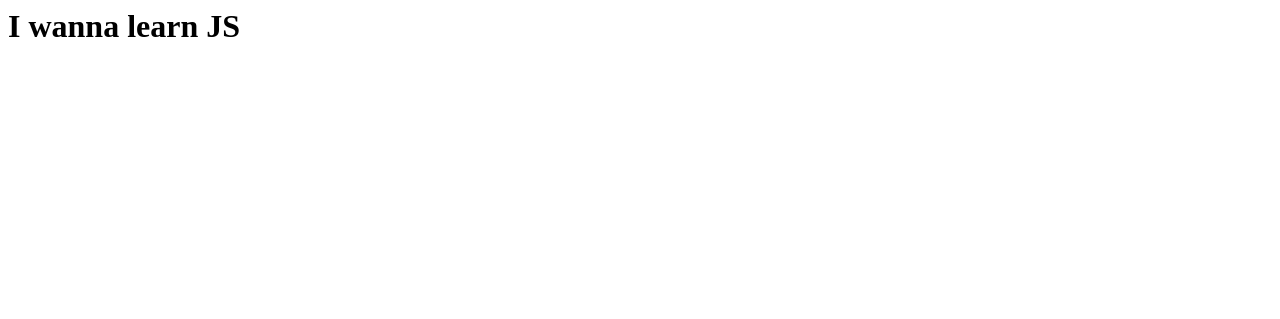
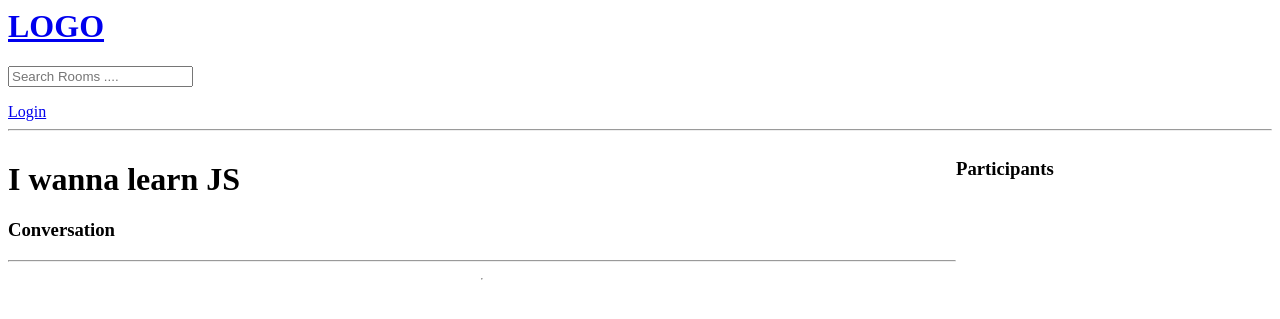
Before and after one commit to Andrew-comm/Django, a Django app: page /room/6/ in a window 1280 px wide. Shown: the top 319 px of the page. Run offline with Django 4.2, Linux system fonts and the light colour scheme; data comes from the database, SQL or seed files in the repository; both versions use the stored data as it was after the commit.

Commit message:
added new files and dealt with forms and validation

```diff
--- a/mysite/Templates/room.html
+++ b/mysite/Templates/room.html
@@ -1,2 +1,51 @@
+{% include "navbar.html" %}
 
+
+<style>
+    .room-container{
+        display: grid;
+        grid-template-columns: 3fr 1fr;
+    }
+</style>
+<div class="room-container">
+    <div>
 <h1>{{room.name}}</h1>
+<p>{{room.description}}</p>
+
+
+<div class="comment-wrapper">
+
+    <h3>Conversation</h3>
+    <hr>
+
+    {% for message in room_messages %}
+
+    <div>
+        <small>@{{message.user}}  {{message.created|timesince}} ago</small>
+        <p>{{message.body}}</p>
+    </div>
+
+    <hr>
+
+    {% endfor %}
+
+</div>
+
+{% if request.user.is_authenticated %}
+
+<div class="comment-form">
+    <form method="POST" action="">
+        {% csrf_token%}
+        <input type="text" name="body" placeholder="Write your message here...">
+
+
+    </form>
+
+</div>
+{% endif %}
+</div>
+<div>
+    <h3>Participants</h3>
+</div>
+<hr>
+</div>
--- a/mysite/base/models.py
+++ b/mysite/base/models.py
@@ -23,6 +23,7 @@ class Room(models.Model):
     topic = models.ForeignKey(Topic,on_delete=models.SET_NULL, null = True)
     name = models.CharField(max_length=150, null = True, blank = True)
     description = models.TextField(null= True, blank = True)
+    participants = models.ManyToManyField(User,related_name='participants', blank = True)
     updated = models.DateTimeField(auto_now = True)
     created = models.DateTimeField(auto_now_add = True)
 
--- a/mysite/base/views.py
+++ b/mysite/base/views.py
@@ -9,8 +9,9 @@ from django.contrib.auth.forms import UserCreationForm
 from django.db.models import Q
 from django.contrib.auth.models import User
 from django.contrib.auth import authenticate, login, logout
+from zmq import Message
 
-from .models import Room, Topic
+from .models import Room, Topic, Message
 from .forms import RoomForm
 # Create your views here.
 #rooms = [
@@ -97,7 +98,22 @@ def home(request):
 
 def room(request,pk):
     room = Room.objects.get(id=pk)
-    context = {'room':room}
+    room_messages = room.message_set.all().order_by('-created')
+
+    if request.method == 'POST':
+        message = Message.objects.create(
+
+            user=request.user,
+            room=room,
+            body=request.POST.get("body")
+
+        )
+        return redirect('room', pk=room.id)
+
+
+
+
+    context = {'room':room, 'room_messages':room_messages}
     return render(request, 'room.html',context)
 
 @login_required(login_url='login')
```
Also changed, not shown: mysite/base/migrations/0004_alter_room_options_room_participants.py (added), mysite/db.sqlite3.
